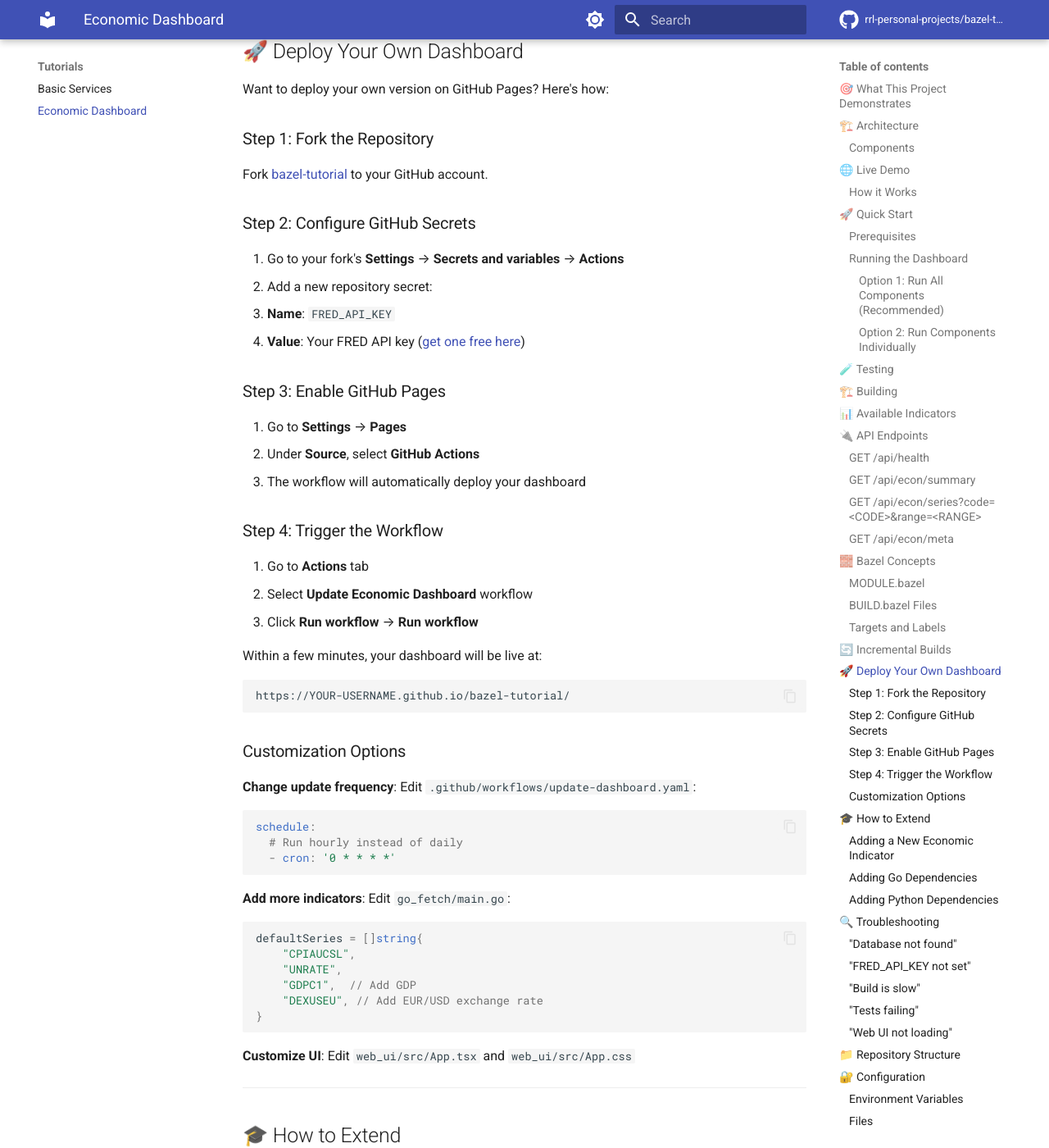
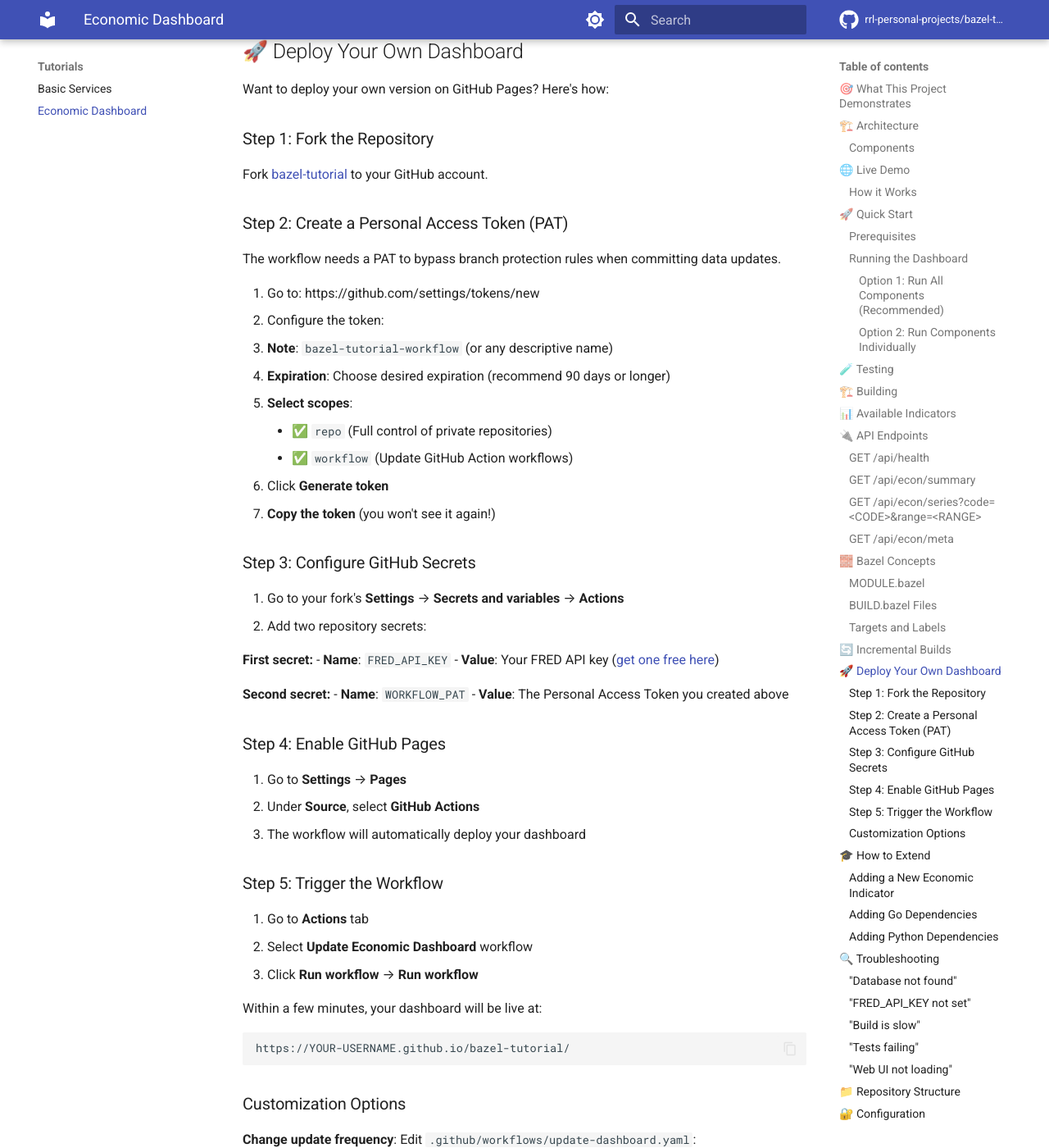
Before and after one commit to amulya-labs/bazel-tutorial, an MkDocs documentation site: the page built from docs/economic-dashboard.md, in a window 1280 px wide and 1400 px high, scrolled down 6679 px. Shown: the whole window at 82% size. Built offline with MkDocs 1.6.1 and Material for MkDocs 9.7.7, drawn with Linux system fonts in a browser that asks for light colours; comment, search, counter and statistics services are not loaded.

Commit message:
Fix workflow to use PAT for bypassing branch protection
Updated the dashboard update workflow to use a Personal Access Token
instead of GITHUB_TOKEN to bypass branch protection rules.

**Changes:**

**Workflow (.github/workflows/update-dashboard.yaml):**
- Added documentation header explaining required secrets
- Updated both checkout steps to use WORKFLOW_PAT
- Removed PR creation approach (reverted previous attempt)
- Kept simple commit and push approach
- PAT allows bypassing "Changes must be made through PR" rule

**Documentation (docs/economic-dashboard.md):**
- Added Step 2: Create a Personal Access Token
- Detailed instructions for creating PAT with correct scopes
- Updated step numbering (Step 3 → Step 4, Step 4 → Step 5)
- Explained why PAT is needed (bypass branch protection)

**README (web_ui/README.md):**
- Added "Required Secrets" section under GitHub Pages deployment
- Listed both FRED_API_KEY and WORKFLOW_PAT
- Brief explanation of PAT purpose

**Setup Instructions:**

Users need to:
1. Create PAT at https://github.com/settings/tokens/new
2. Grant `repo` and `workflow` scopes
3. Add as `WORKFLOW_PAT` secret in repository settings
4. PAT bypasses branch protection as it acts with user's permissions

This fixes the "remote rejected" error when workflow tries to push
data updates to protected main branch.

🤖 Generated with [Claude Code](https://claude.com/claude-code)

Co-Authored-By: Claude <noreply@anthropic.com>

```diff
--- a/docs/economic-dashboard.md
+++ b/docs/economic-dashboard.md
@@ -281,20 +281,40 @@ Want to deploy your own version on GitHub Pages? Here's how:
 
 Fork [bazel-tutorial](https://github.com/rrl-personal-projects/bazel-tutorial) to your GitHub account.
 
-### Step 2: Configure GitHub Secrets
+### Step 2: Create a Personal Access Token (PAT)
+
+The workflow needs a PAT to bypass branch protection rules when committing data updates.
+
+1. Go to: https://github.com/settings/tokens/new
+2. Configure the token:
+   - **Note**: `bazel-tutorial-workflow` (or any descriptive name)
+   - **Expiration**: Choose desired expiration (recommend 90 days or longer)
+   - **Select scopes**:
+     - ✅ `repo` (Full control of private repositories)
+     - ✅ `workflow` (Update GitHub Action workflows)
+3. Click **Generate token**
+4. **Copy the token** (you won't see it again!)
+
+### Step 3: Configure GitHub Secrets
 
 1. Go to your fork's **Settings** → **Secrets and variables** → **Actions**
-2. Add a new repository secret:
+2. Add two repository secrets:
+
+   **First secret:**
    - **Name**: `FRED_API_KEY`
    - **Value**: Your FRED API key ([get one free here](https://fred.stlouisfed.org/docs/api/api_key.html))
 
-### Step 3: Enable GitHub Pages
+   **Second secret:**
+   - **Name**: `WORKFLOW_PAT`
+   - **Value**: The Personal Access Token you created above
+
+### Step 4: Enable GitHub Pages
 
 1. Go to **Settings** → **Pages**
 2. Under **Source**, select **GitHub Actions**
 3. The workflow will automatically deploy your dashboard
 
-### Step 4: Trigger the Workflow
+### Step 5: Trigger the Workflow
 
 1. Go to **Actions** tab
 2. Select **Update Economic Dashboard** workflow
```
Also changed, not shown: web_ui/README.md (+5 -0 lines), 1 other file.
